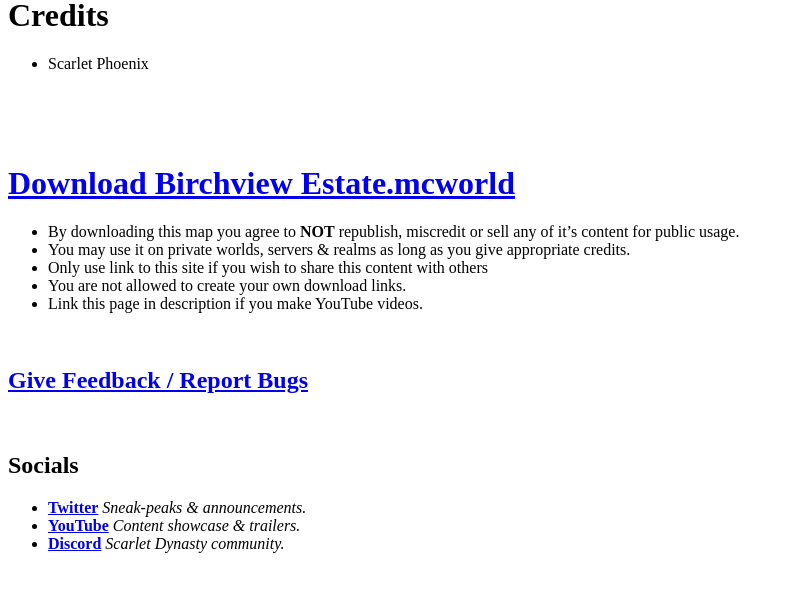
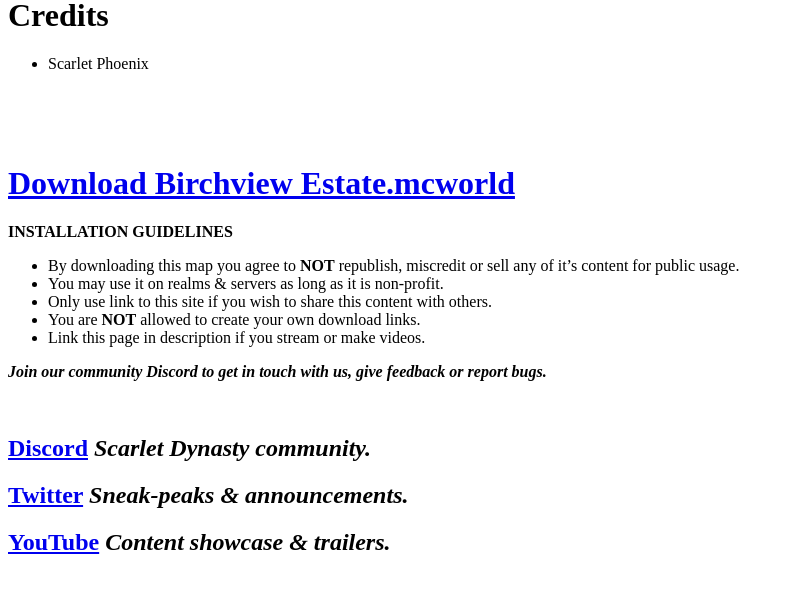
Before and after one commit to Scarlet-Dynasty/scarlet-dynasty.github.io, a Jekyll site: the page built from maps/birchview-estate.md, in a window 1280 px wide and 900 px high, scrolled down 1718 px, cut to the strip 254-847 px from the top of the window. Shown: the whole strip, without its empty margins (0-794 px from the left). Built offline with Jekyll 4.4.1, drawn with Linux system fonts in a browser that asks for light colours.

Commit message:
Update birchview-estate.md

```diff
--- a/maps/birchview-estate.md
+++ b/maps/birchview-estate.md
@@ -58,23 +58,20 @@ Who knows - maybe you'll be the major of a town someday if you dedicate yourself
 
 # [Download Birchview Estate.mcworld](https://github.com/Scarlet-Dynasty/downloads/releases/download/birchview-estate/Birchview_Estate.mcworld)
 
+**INSTALLATION GUIDELINES**
 - By downloading this map you agree to **NOT** republish, miscredit or sell any of it's content for public usage.
-- You may use it on private worlds, servers & realms as long as you give appropriate credits.
-- Only use link to this site if you wish to share this content with others
-- You are not allowed to create your own download links.
-- Link this page in description if you make YouTube videos.
+- You may use it on realms & servers as long as it is non-profit.
+- Only use link to this site if you wish to share this content with others.
+- You are **NOT** allowed to create your own download links.
+- Link this page in description if you stream or make videos.
+
+***Join our community Discord to get in touch with us, give feedback or report bugs.***
 
 <br>
 
-## [Give Feedback / Report Bugs](https://discord.gg/SaQbuBUuuw)
-
-<br>
-
-## Socials
-
-- **[Twitter](https://twitter.com/ScarletDynasty)** *Sneak-peaks & announcements.*
-- **[YouTube](https://www.youtube.com/channel/UCFZVpNDfKGdoArxYMBle4Hw)** *Content showcase & trailers.*
-- **[Discord](https://discord.gg/SaQbuBUuuw)** *Scarlet Dynasty community.*
+## [Discord](https://discord.gg/SaQbuBUuuw) *Scarlet Dynasty community.*
+## **[Twitter](https://twitter.com/ScarletDynasty)** *Sneak-peaks & announcements.*
+## **[YouTube](https://www.youtube.com/channel/UCFZVpNDfKGdoArxYMBle4Hw)** *Content showcase & trailers.*
 
 <br>
 <br>
```
